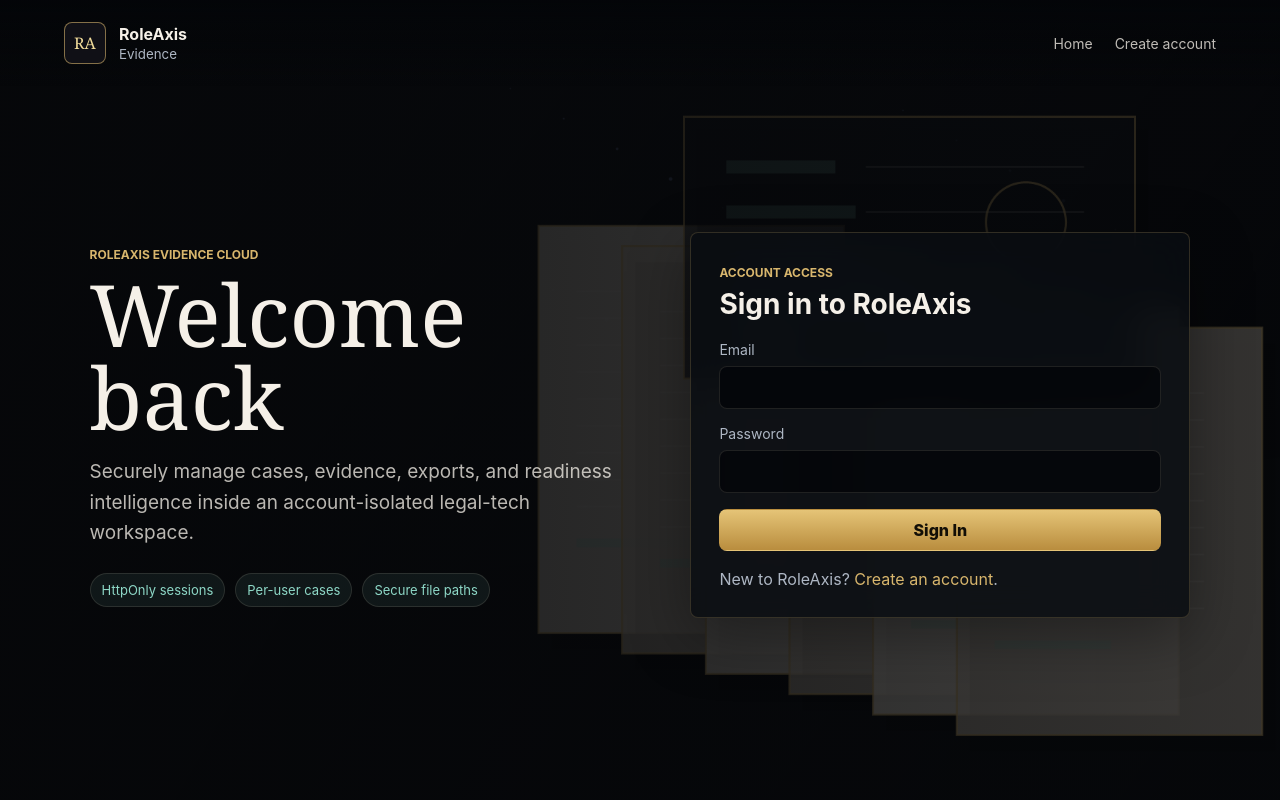
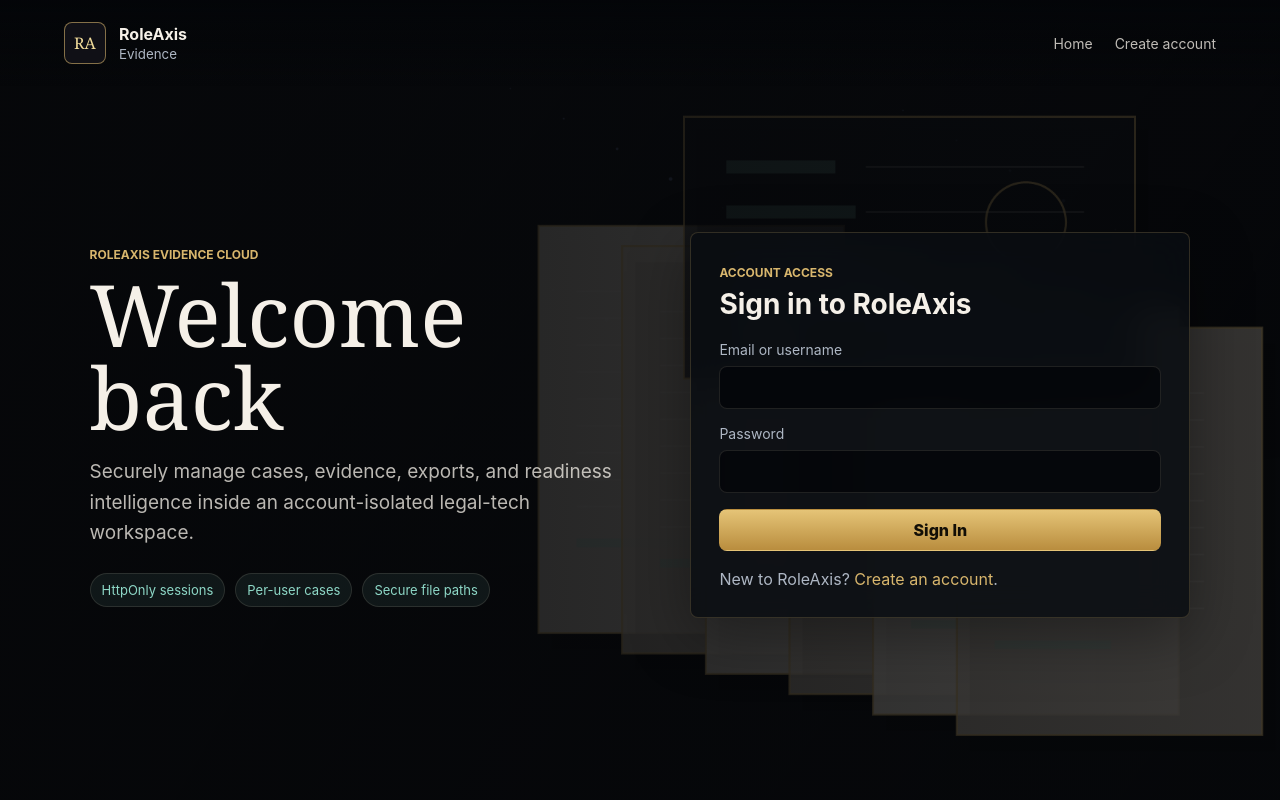
Before and after one commit to jsibitoye/RoleAxis, a FastAPI app: page /login in a window 1280 px wide. Run offline with FastAPI, Linux system fonts and the light colour scheme.

Commit message:
Allow username login on sign in form

```diff
--- a/apps/web/templates/auth.html
+++ b/apps/web/templates/auth.html
@@ -47,8 +47,12 @@
       </label>
       {% endif %}
       <label>
-        Email
+        {{ "Email" if is_register else "Email or username" }}
+        {% if is_register %}
         <input name="email" type="email" autocomplete="email" required value="{{ form.email if form else '' }}">
+        {% else %}
+        <input name="email" type="text" autocomplete="username" required value="{{ form.email if form else '' }}">
+        {% endif %}
       </label>
       <label>
         Password
```
